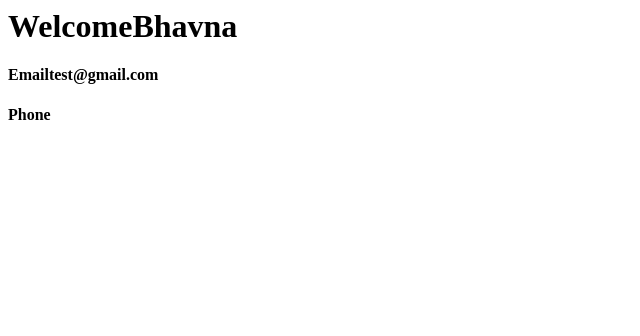
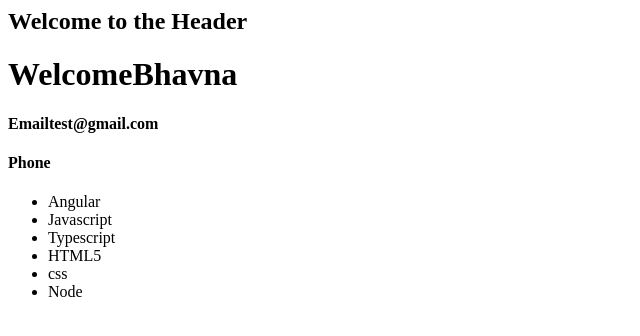
Before and after one commit to beingbhavna/nodejs, a Node server app: page /profile in a window 1280 px wide. Shown: the top 336 px of the page, without its empty margins (0-640 px from the left). Run offline with Node 20, Linux system fonts and the light colour scheme.

Commit message:
make common header!!

```diff
--- a/api2.js
+++ b/api2.js
@@ -13,9 +13,13 @@
     const user = {
         name: 'Bhavna',
         email: 'test@gmail.com',
-        number:'7895030785'
+        number: '7895030785',
+        skills: ['Angular', 'Javascript', 'Typescript', 'HTML5', 'css', 'Node']
     }
-    resp.render('profile',{user})
+    resp.render('profile', { user })
+});
+app.get('/login', (req, resp) => {
+    resp.render('login')
 });
 app.get('/about', (req, resp) => {
     resp.sendFile(`${publicPath}/about.html`)
--- /dev/null
+++ b/views/common/header.ejs
@@ -0,0 +1,3 @@
+<nav class="">
+    <h1 class="">Welcome to the Header</h1>
+</nav>
--- a/views/profile.ejs
+++ b/views/profile.ejs
@@ -3,8 +3,14 @@
     <title>Profile Page</title>
 </head>
 <body>
+    <%-include('common/header.ejs'); %>
     <h1 class="">Welcome<%= user.name%></h1>
     <h4 class="">Email<%= user.email%></h4>
     <h4 class="">Phone<%= user.phone%></h4>
+    <ul class="">
+        <% user.skills.forEach((item)=>{%>
+            <li class=""><%= item %></li>
+            <% }) %>
+    </ul>
 </body>
 </html>
```
Also changed, not shown: views/login.ejs (added, +12 -0 lines).
